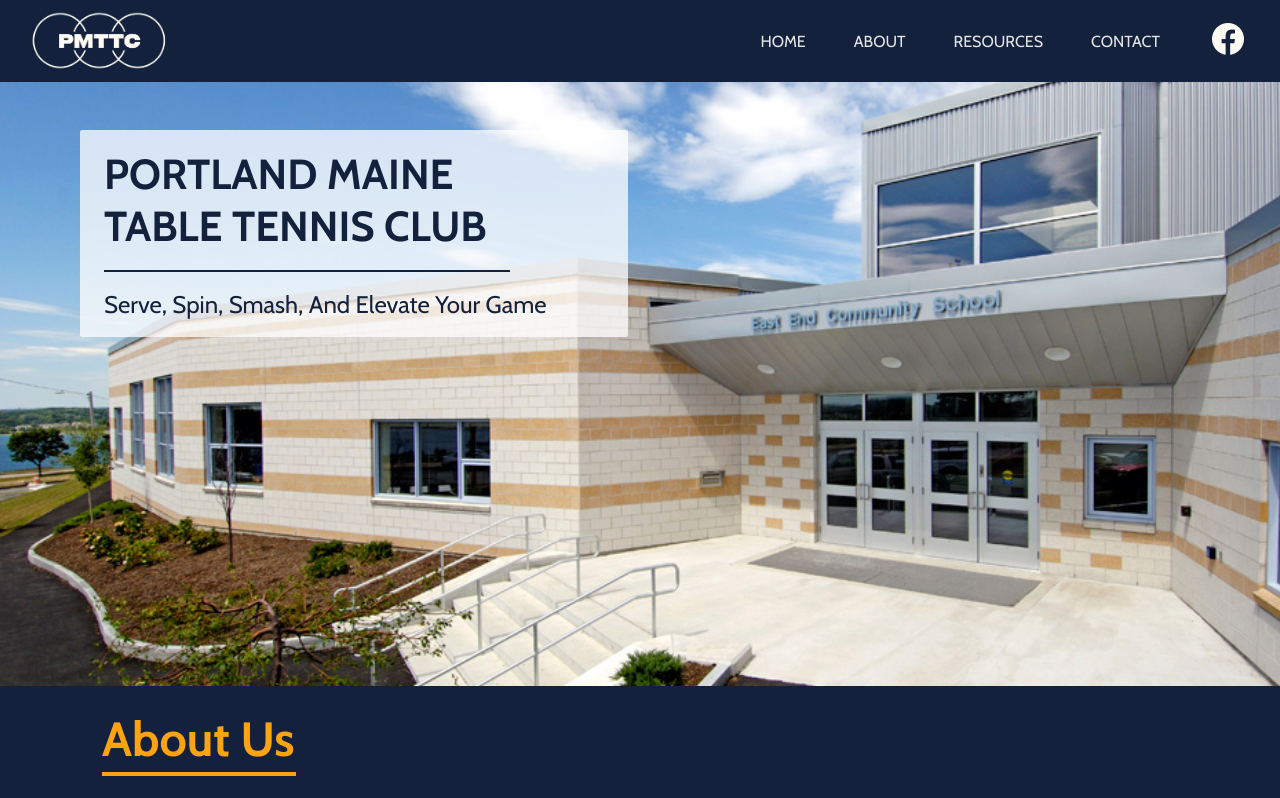
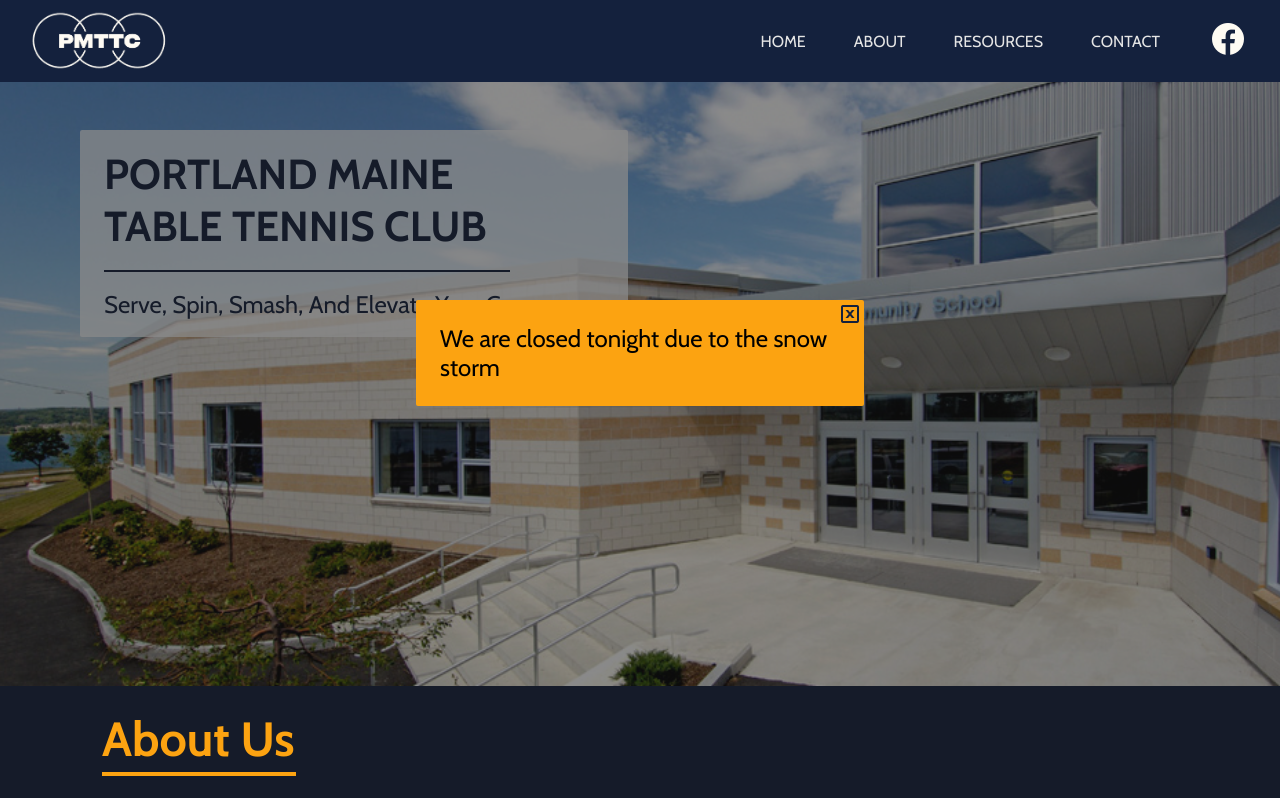
Before and after one commit to taylorwilk/pmttc, an Angular app: page / in a window 1280 px wide. Shown: the top 798 px of the page. Built offline with nearby package versions, Linux system fonts and the light colour scheme.

Commit message:
update custom message

```diff
--- a/src/app/landing-page/landing-page.component.html
+++ b/src/app/landing-page/landing-page.component.html
@@ -1,10 +1,9 @@
-<!-- <div id='modal' class="custom-message">
+<div id='modal' class="custom-message">
   <div class="message-container">
     <button (click)="onClick()"><img src="assets/images/icons/icons8-x-coordinate-24.png" alt=""></button>
-    <p>We will closed for the following dates:</p> <p><strong>Tuesday the 4th</strong> is election day and the building will be used as a voting center.</p>
-    <p><strong>Tuesday the 11th</strong> is Veterans Day this year so the building will be closed then as well.  We will resume regular play on Tuesday, November 18th.</p>
+    <p>We are closed tonight due to the snow storm</p>
   </div>
-</div> -->
+</div>
 <section class="main" id="home">
   <div class="card">
     <p class="p1">Portland Maine<br>Table Tennis Club</p>
```
